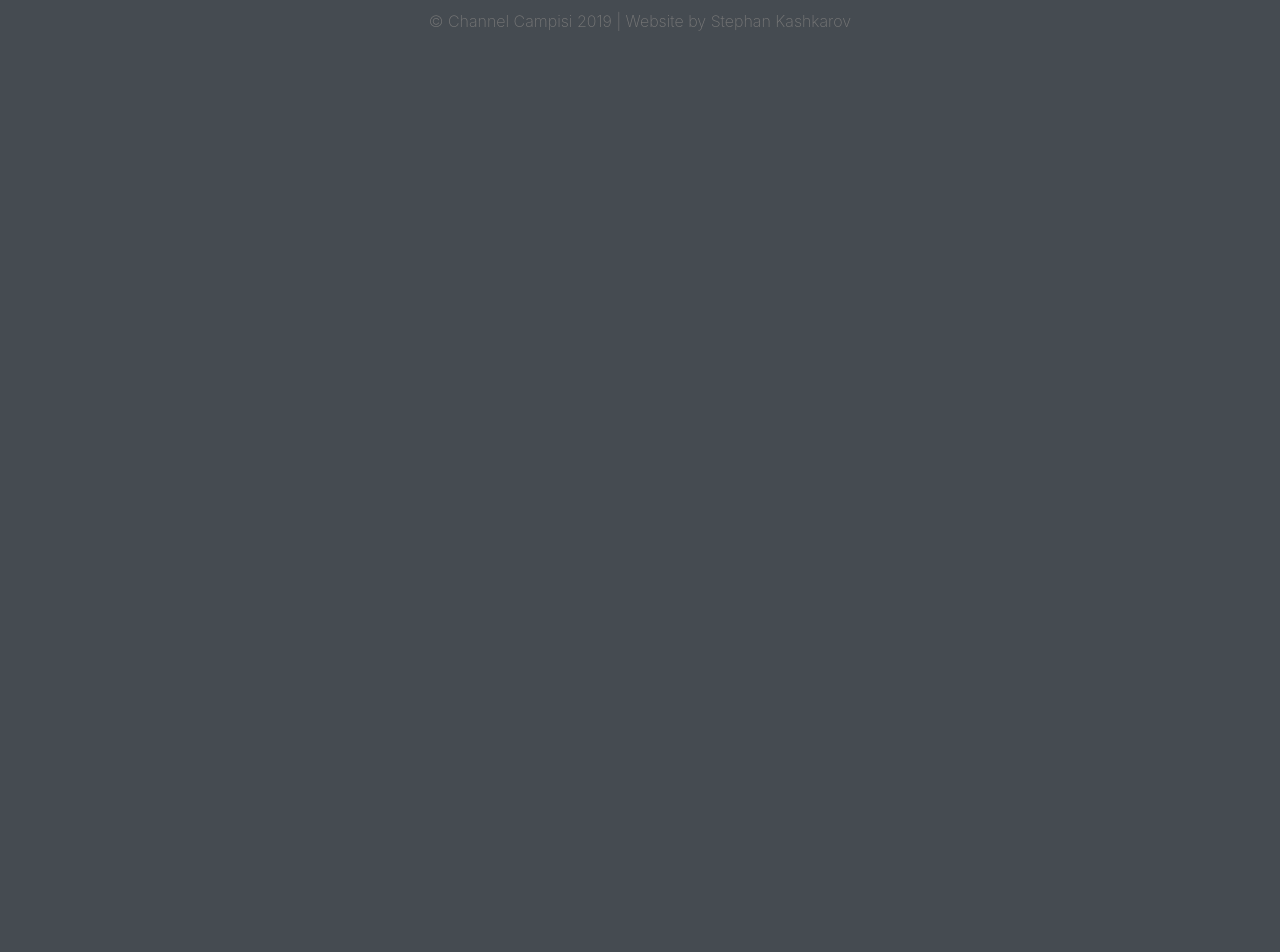
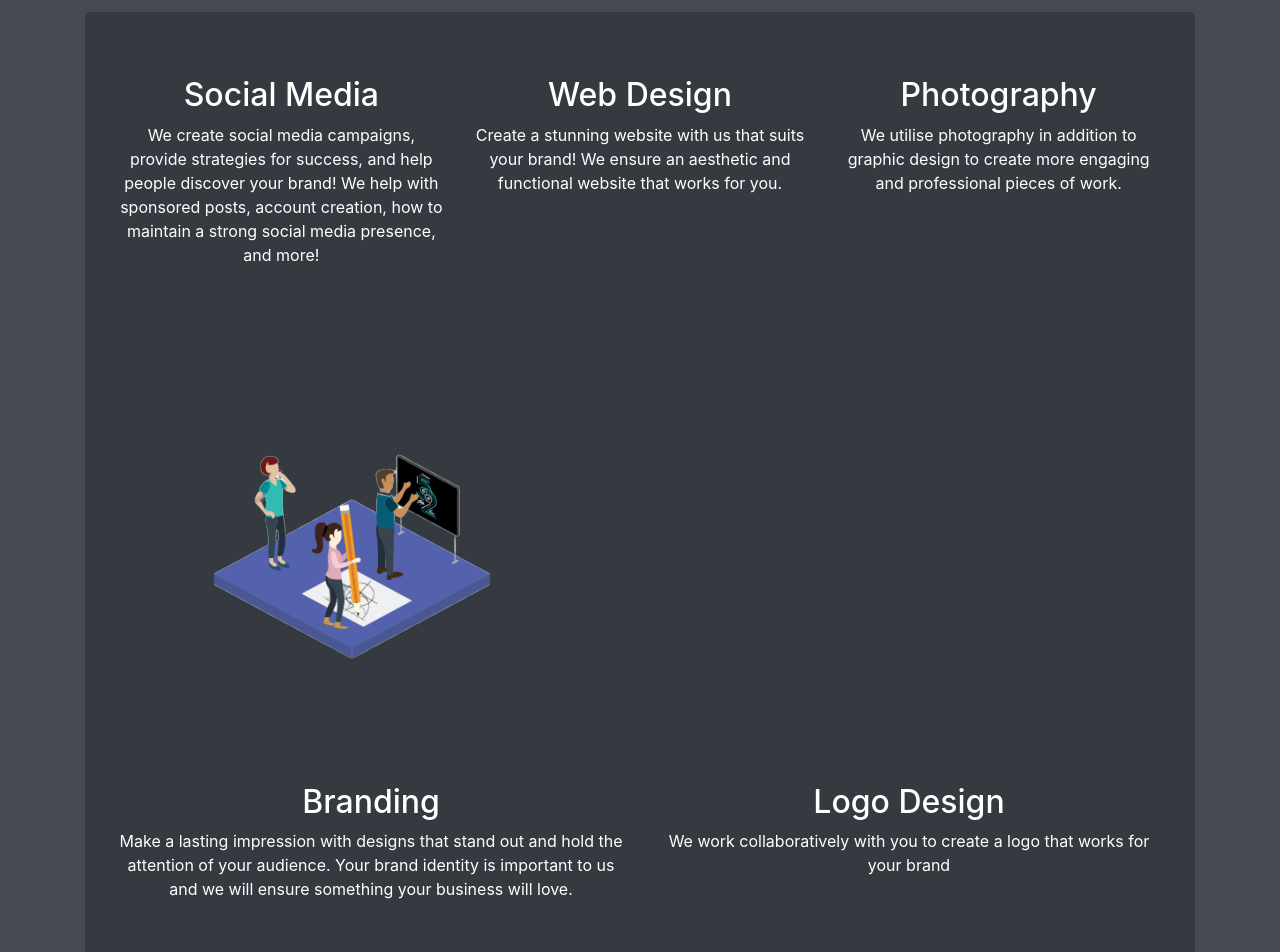
Before and after one commit to Stephan-kashkarov/studio52, a React (Create React App) app: page / in a window 1280 px wide. Shown: the part 740-1692 px from the top of the page. Before the commit the page ends 800 px from the top, so only its background shows below. Built offline with nearby package versions, Linux system fonts and the light colour scheme.

Commit message:
added home page content

```diff
--- a/src/components/home.tsx
+++ b/src/components/home.tsx
@@ -1,6 +1,6 @@
 import React, {FC} from 'react';
 // import {Link} from 'react-router-dom';
-import {Container} from 'react-bootstrap';
+import {Container, Row, Col, Jumbotron} from 'react-bootstrap';
 
 // Images
 import logo from './images/logo.svg';
@@ -9,22 +9,38 @@ import './styles/home.css'
 const Home: FC = () => (
     <Container className='logo-center'>
         <img className='svg-logo' src={logo} alt="Studio 52 logo" />
-        {/* <div className="text">
-
-            <h1>Welcome</h1>
-            <p>
-                Lorem Ipsum is simply dummy text of the printing and typesetting industry.
-                Lorem Ipsum has been the industry's standard dummy text ever since the 1500s,
-                when an unknown printer took a galley of type and scrambled it to make a type specimen book.
-                It has survived not only five centuries, but also the leap into electronic typesetting,
-                remaining essentially unchanged. It was popularised in the 1960s with the release of
-                Letraset sheets containing Lorem Ipsum passages, and more recently with desktop publishing
-                software like Aldus PageMaker including versions of Lorem Ipsum.
-            </p>
-        </div> */}
-        {/* <Jumbotron className='bg-dark'>
-            Hello123
-        </Jumbotron> */}
+        <h4>Graphic Design, Photography, Marketing, Branding Business Cards, Posters, Flyers, Banners, and more!</h4>
+        <p>We'll create elements that make your business stand out from the crowd and ensure your brand identity is unique and powerful. </p>
+        <Jumbotron className='bg-dark'>
+            <Row>
+                <Col>
+                    <h2>Social Media</h2>
+                    <p>We create social media campaigns, provide strategies for success, and help people discover your brand! We help with sponsored posts, account creation, how to maintain a strong social media presence, and more!</p>
+                </Col>
+                <Col>
+                    <h2>Web Design</h2>
+                    <p>Create a stunning website with us that suits your brand! We ensure an aesthetic and functional website that works for you. </p>
+                </Col>
+                <Col>
+                    <h2>Photography</h2>
+                    <p>We utilise photography in addition to graphic design to create more engaging and professional pieces of work. </p>
+                </Col>
+            </Row>
+            <Row className="centered">
+                <img src={require('./images/pages/People.png')} alt="people"/>
+            </Row>
+            <Row>
+                <Col>
+                    <h2>Branding</h2>
+                    <p>Make a lasting impression with designs that stand out and hold the attention of your audience. Your brand identity is important to us and we will ensure something your business will love.</p>
+                </Col>
+                <Col>
+                    <h2>Logo Design</h2>
+                    <p>We work collaboratively with you to create a logo that works for your brand</p>
+                </Col>
+            </Row>
+        </Jumbotron>
+        <p>Contact us to discover what we can do for your business!</p>
     </Container>
 )
 
--- a/src/components/styles/App.css
+++ b/src/components/styles/App.css
@@ -9,7 +9,7 @@ body, .App #root{
 .logo-center {
   padding: 7% 0;
   text-align: center;
-  height: 80vh;
+  min-height: 80vh;
 }
 
 .svg-logo {
--- a/src/items.json
+++ b/src/items.json
@@ -15,7 +15,7 @@
         "id": 2,
         "name": "Chinese New Year T-Shirt Design",
         "description": "",
-        "image": ["Tshirt.jpg", "Dragon.svg"]
+        "image": ["Tshirt.jpg", "Dragon.png"]
     },
     {
         "id": 3,
```
Also changed, not shown: src/components/images/pages/Dragon.png (added), src/components/images/pages/People.png.
